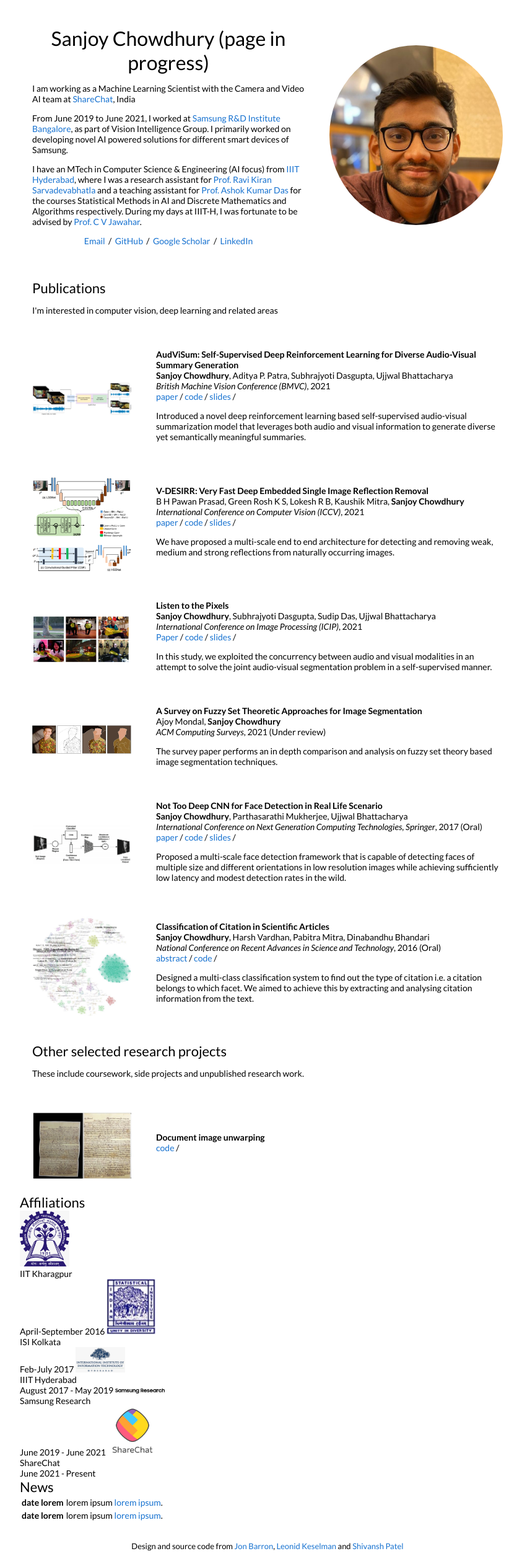
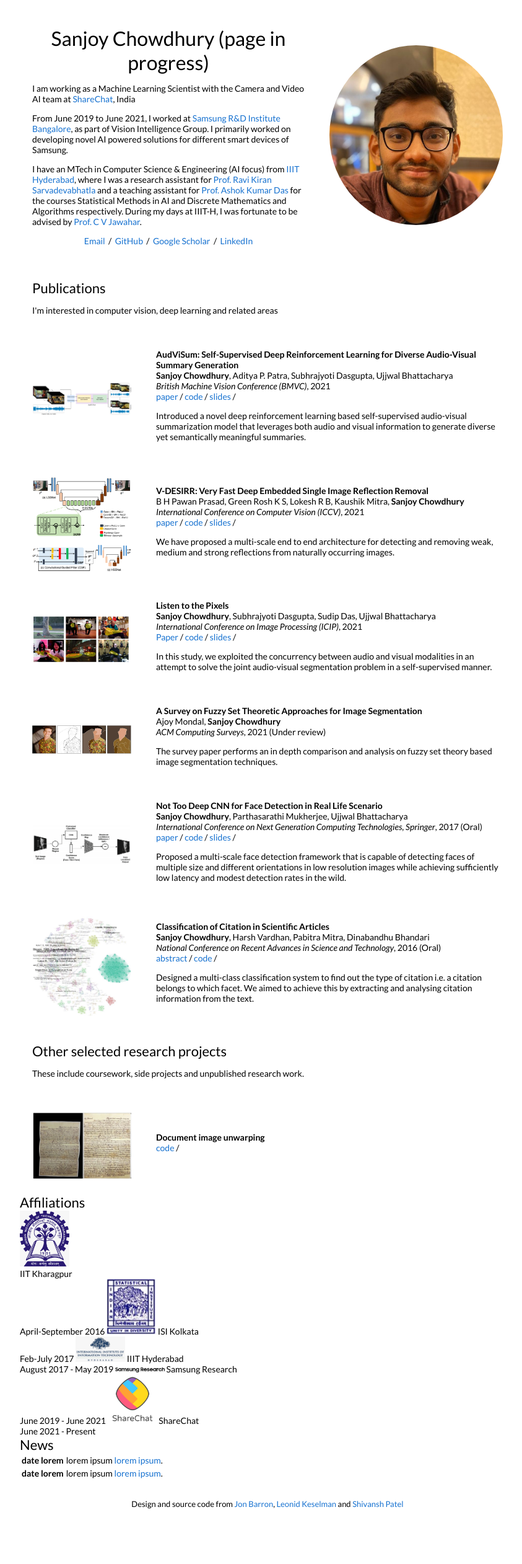
Before and after one commit to schowdhury671/schowdhury671.github.io, a Jekyll site: the page built from _posts/2019-06-02-venue.markdown, in a window 1280 px wide. Shown: the whole page at 62% size, without its empty margins (208-1051 px from the left). Built offline with Jekyll 4.4.1, drawn with Linux system fonts in a browser that asks for light colours; after the commit the page ends 2455 px from its top, so only the background shows below that.

Commit message:
Update default.html

```diff
--- a/_layouts/default.html
+++ b/_layouts/default.html
@@ -287,31 +287,31 @@
 				<div class="affiliations-inner-container", style="display:inline;">
 					<div class="affiliation-individual-container", style="display:inline;">
 						<div class="affiliations-logo-container">
-							<a href="http://www.iitkgp.ac.in/" target="_blank"><img style="width:80px"  src="../images/iit-kgp.jpeg"></a><br>
+							<a href="http://www.iitkgp.ac.in/" target="_blank"><img style="width:80px"  src="../images/iit-kgp.jpeg"></a>
 						</div>
 						IIT Kharagpur<br>April-September 2016
 					</div>
 					<div class="affiliation-individual-container",  style="display:inline;">
 						<div class="affiliations-logo-container", style="display:inline;">
-							<a href="https://www.isical.ac.in/" target="_blank"><img style="width:80px"  src="../images/isi.jpeg"></a><br>
+							<a href="https://www.isical.ac.in/" target="_blank"><img style="width:80px"  src="../images/isi.jpeg"></a>
 						</div>
 						ISI Kolkata<br>Feb-July 2017
 					</div>
 					<div class="affiliation-individual-container",  style="display:inline;">
 						<div class="affiliations-logo-container", style="display:inline;">
-							<a href="https://www.iiit.ac.in/" target="_blank"><img style="width:80px"  src="../images/iiith.jpeg"></a><br>
+							<a href="https://www.iiit.ac.in/" target="_blank"><img style="width:80px"  src="../images/iiith.jpeg"></a>
 						</div>
 						IIIT Hyderabad<br>August 2017 - May 2019
 					</div>
 					<div class="affiliation-individual-container",  style="display:inline;">
 						<div class="affiliations-logo-container", style="display:inline;">
-							<a href="https://research.samsung.com/sri-b" target="_blank"><img style="width:80px"  src="../images/samsung.jpeg"></a><br>
+							<a href="https://research.samsung.com/sri-b" target="_blank"><img style="width:80px"  src="../images/samsung.jpeg"></a>
 						</div>
 						Samsung Research<br>June 2019 - June 2021
 					</div>
           <div class="affiliation-individual-container", style="display:inline;">
 						<div class="affiliations-logo-container", style="display:inline;">
-							<a href="https://sharechat.com/about" target="_blank"><img style="width:80px"  src="../images/ShareChat_logo.png"></a><br>
+							<a href="https://sharechat.com/about" target="_blank"><img style="width:80px"  src="../images/ShareChat_logo.png"></a>
 						</div>
 						ShareChat<br>June 2021 - Present
 					</div>
```
